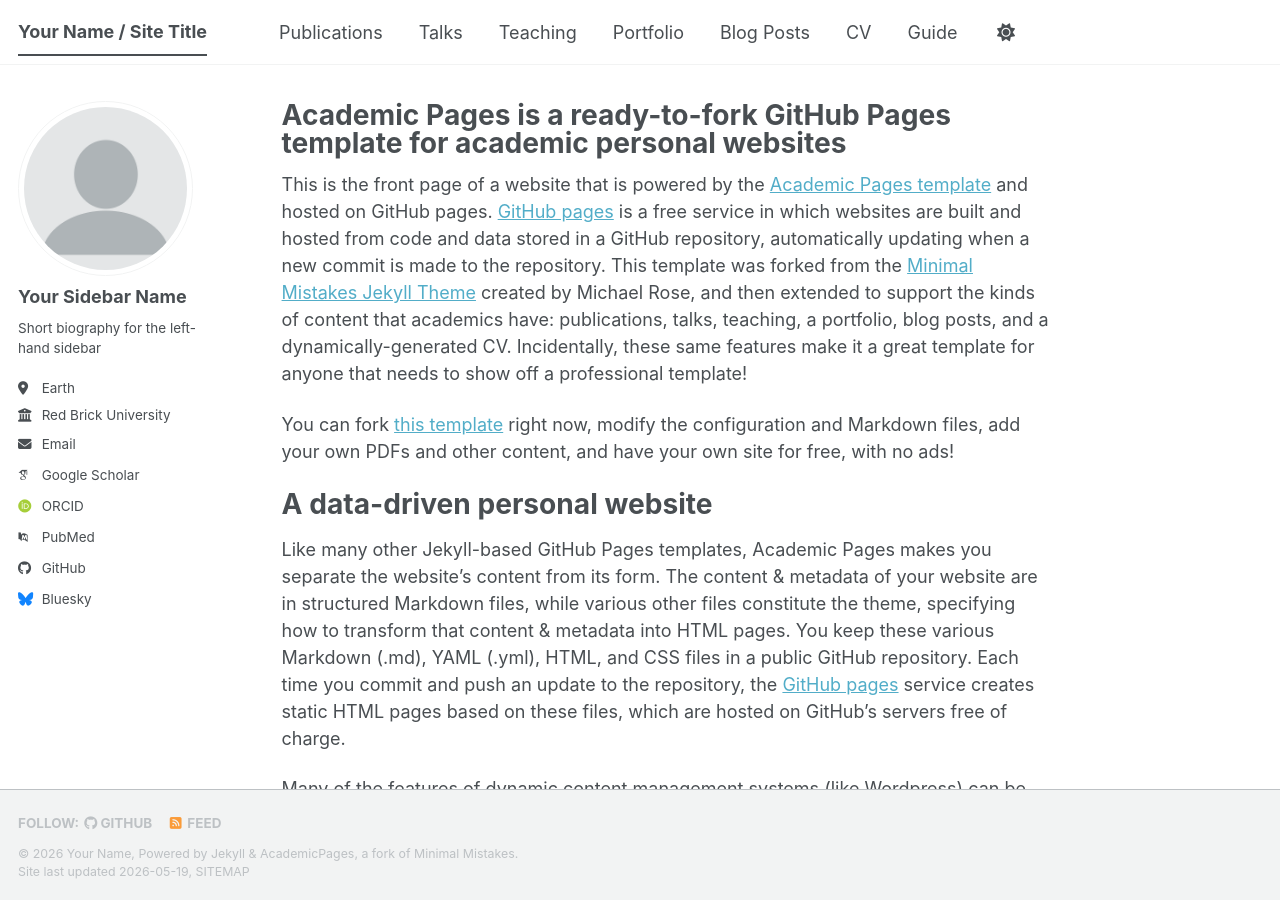
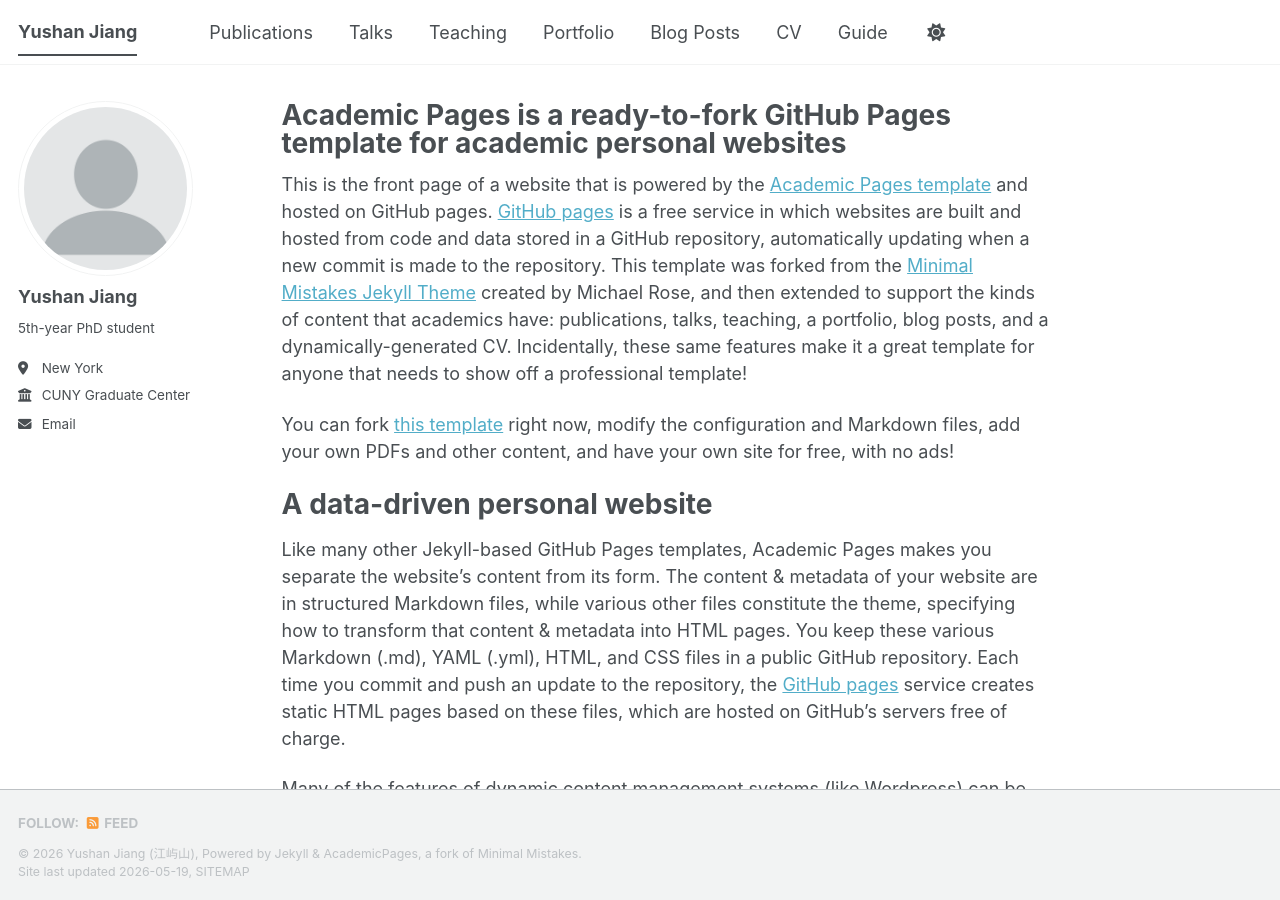
Before and after one commit to yushan-jiang1/yushanjiang.github.io, a Jekyll site: the page built from _pages/about.md, in a window 1280 px wide and 900 px high. Built offline with Jekyll 4.4.1, drawn with Linux system fonts in a browser that asks for light colours; some web fonts are replaced; a script bundle is joined from its source files by our own code; library files that are not in the unit come from our copies.

Commit message:
Update _config.yml

```diff
--- a/_config.yml
+++ b/_config.yml
@@ -9,14 +9,14 @@
 # Basic Site Settings
 locale                   : "en-US"
 site_theme               : "default" # The available themes options are "default", "air", "sunrise", "mint", "dirt" and "contrast"
-title                    : "Your Name / Site Title"
+title                    : "Yushan Jiang"
 title_separator          : "-"
-name                     : &name "Your Name"
+name                     : &name "Yushan Jiang (江屿山)"
 description              : &description "Your Name's academic portfolio"   # Update this with a general description of your site, this is the default if not overridden by a page
 url                      : https://academicpages.github.io # The base hostname & protocol for your site e.g. "https://[your GitHub username].github.io",
                                                            # or if you already have some other page hosted on Github then use "https://[your GitHub username].github.io/[Your Repo Name]"
 baseurl                  : "" # the subpath of your site, e.g. "/blog"
-repository               : "academicpages/academicpages.github.io"
+repository               : "yushanjiang.github.io"
 
 # Site Author - The following control what appear as part of the author content on the side bar.
 #               If a field is blank the icon and link will not appear, otherwise it will be shown.
@@ -24,24 +24,24 @@ repository               : "academicpages/academicpages.github.io"
 author:
   # Biographic information
   avatar           : "profile.png"
-  name             : "Your Sidebar Name"
-  pronouns         : # example: "she/her"
-  bio              : "Short biography for the left-hand sidebar"
-  location         : "Earth"
-  employer         : "Red Brick University"
+  name             : "Yushan Jiang"
+  pronouns         : # example: "he/him"
+  bio              : "5th-year PhD student"
+  location         : "New York"
+  employer         : "CUNY Graduate Center"
   uri              : # URL
-  email            : "none@example.org"
+  email            : "yjiang2@gradcenter.cuny.edu"
 
   # Academic websites
   academia         : # URL
   arxiv            : # URL - Update with the correct link to your profile
-  googlescholar    : "https://scholar.google.com/citations?user=PS_CX0AAAAAJ"
+  googlescholar    :
   inspire-hep      : # URL
   impactstory      : # URL
-  orcid            : "https://orcid.org/yourorcidurl"
+  orcid            :
   semantic         : # URL
   ssrn             : # URL
-  pubmed           : "https://www.ncbi.nlm.nih.gov/pubmed/?term=john+snow"
+  pubmed           :
   researchgate     : # URL
   scopus           : # URL
   zotero           : # URL
@@ -51,13 +51,13 @@ author:
   bitbucket        : # Username - Update with your username on the site
   codepen          : # Username
   dribbble         : # Username
-  github           : "academicpages"
+  github           :
   kaggle           : # Username
   stackoverflow    : # User number or user number and name (i.e., use "1" or "1/jeff-atwood")
 
   # Social media
   artstation       : # Username
-  bluesky          : "bsky.app" # Replace this with you Bluesky username
+  bluesky          :
   facebook         : # Username
   flickr           : # Username
   foursquare       : # Username
```
